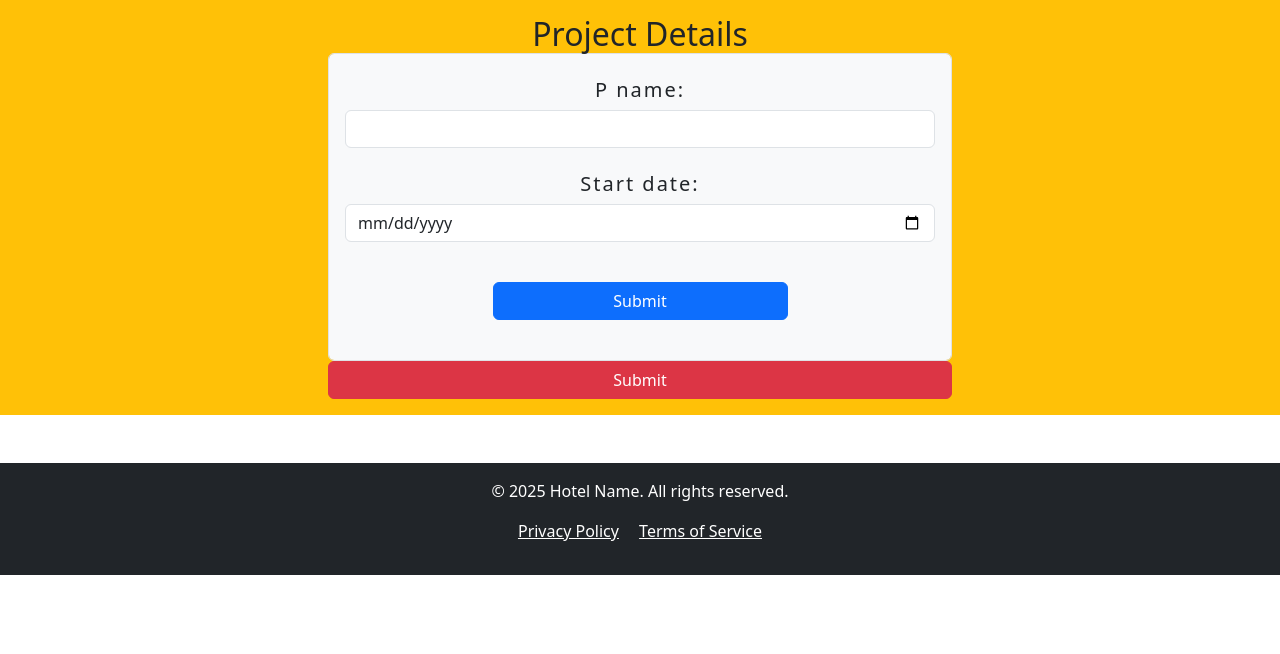
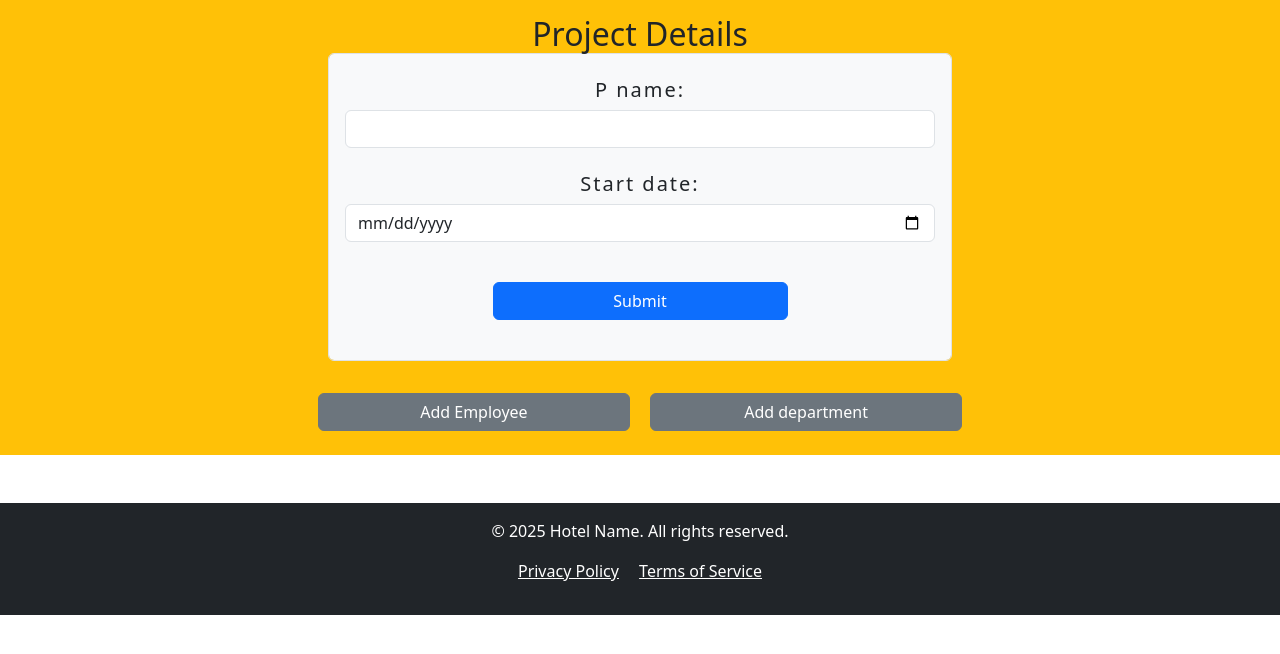
Before and after one commit to Atyya-Elkhamy/django_project2, a Django app: page /page2/ in a window 1280 px wide. Shown: the part 75-729 px from the top of the page. Run offline with Django 5.2, Linux system fonts and the light colour scheme; some libraries are stand-ins or nearby versions.

Commit message:
update on layout

```diff
--- a/templates/page1/emps.html
+++ b/templates/page1/emps.html
@@ -1,6 +1,6 @@
 {% extends "parts/base.html" %}
 {% load static %}
-
+{% block title %}emp_data{%endblock title%}
 {%block css%}
 <link rel="stylesheet" href="{% static "css/emp.css" %}">
 {%endblock css%}
@@ -15,6 +15,10 @@
             {{form}}
             <button type="submit" class="btn btn-primary w-50 m-3" id="butn">Submit</button>
         </form>
+        <div class="mt-4">
+            <a href="{% url 'page2' %}" class="btn btn-secondary w-25 m-2">Add project</a>
+            <a href="{% url 'page3' %}" class="btn btn-secondary w-25 m-2">Add department</a>
+        </div>
     </div>
     <script src="{% static "js/emp.js" %}"></script>
 {% endblock content %}
--- a/templates/page2/project.html
+++ b/templates/page2/project.html
@@ -1,6 +1,7 @@
 
 {% extends "parts/base.html" %}
 {% load static %}
+{% block title %}project_details{%endblock title%}
 {%block css%}
 <link rel="stylesheet" href="{% static "css/dept.css" %}">
 {%endblock css%}
@@ -12,9 +13,13 @@
         {% csrf_token %}
         {{form.as_p}}
 
-        <button type="submit" class="btn btn-primary w-50 m-4">Submit</button>
+        <button type="submit" class="btn btn-l btn-primary w-50 m-4">Submit</button>
     </form>
-    <button class="btn btn-danger w-50 m-auto" id="btn">Submit</button>
+
+    <div class="mt-4">
+        <a href="{% url 'page1' %}" class="btn btn-secondary w-25 m-2">Add Employee</a>
+        <a href="{% url 'page3' %}" class="btn btn-secondary w-25 m-2">Add department</a>
+    </div>
 </div>
     <script src="{% static "js/project.js" %}"></script>
 {% endblock content %}
--- a/templates/page3/departments.html
+++ b/templates/page3/departments.html
@@ -1,6 +1,6 @@
 {% extends 'parts/base.html' %}
 {% load static %}
-
+{% block title %}departments{%endblock title%}
 {%block css%}
 <link rel="stylesheet" href="{% static "css/dept.css" %}">
 {%endblock css%}
@@ -15,6 +15,10 @@
 
         <button type="submit" class="btn btn-primary w-50 m-auto">Submit</button>
     </form>
+    <div class="mt-4">
+        <a href="{% url 'page1' %}" class="btn btn-secondary w-25 m-2">Add Employee</a>
+        <a href="{% url 'page2' %}" class="btn btn-secondary w-25 m-2">Add project</a>
+    </div>
 </div>
 <script src="{% static "js/dept.js" %}"></script>
 {% endblock content %}
--- a/templates/parts/base.html
+++ b/templates/parts/base.html
@@ -4,7 +4,7 @@
 <head>
     <meta charset="UTF-8">
     <meta name="viewport" content="width=device-width, initial-scale=1.0">
-    <title>base_page</title>
+    <title>{% block title %}base_page{%endblock title%}</title>
     <link rel="stylesheet" href="{% static 'css/jquery-ui.min.css' %}">
     <link href="https://cdn.jsdelivr.net/npm/bootstrap@5.3.3/dist/css/bootstrap.min.css" rel="stylesheet" integrity="sha384-QWTKZyjpPEjISv5WaRU9OFeRpok6YctnYmDr5pNlyT2bRjXh0JMhjY6hW+ALEwIH" crossorigin="anonymous">
     {%block css%}{%endblock css%}
```
Also changed, not shown: project/static/css/project.css (added).
